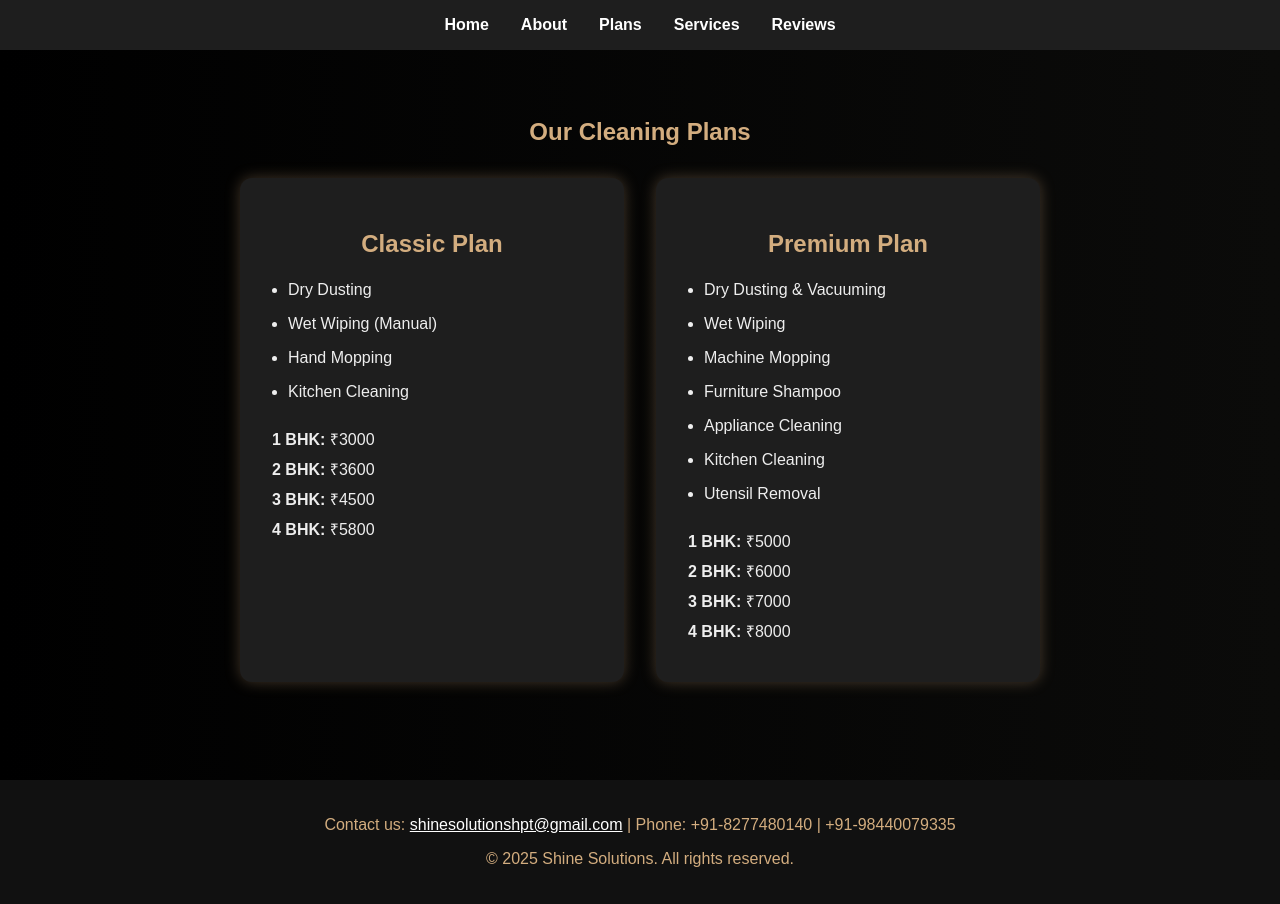
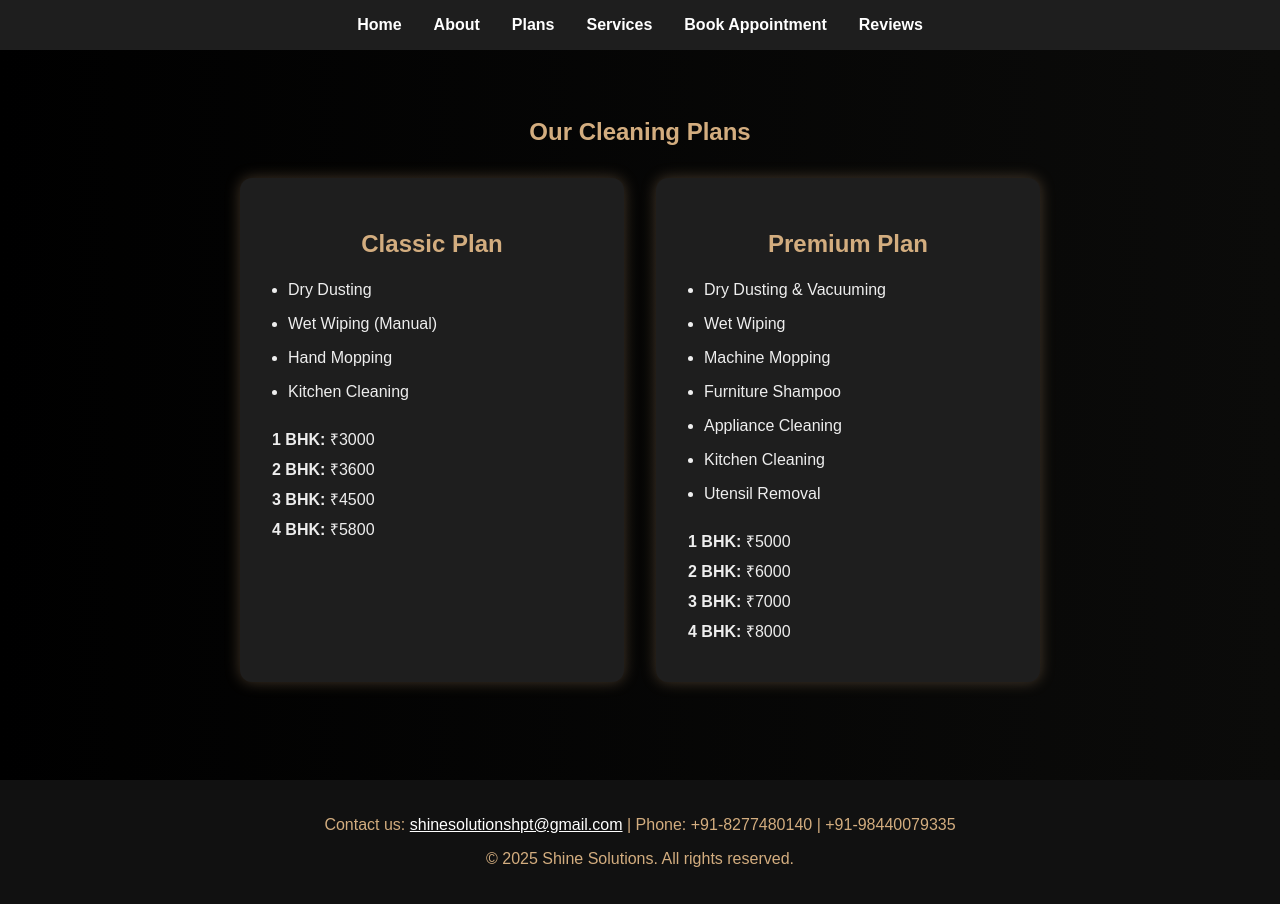
Before and after one commit to ullaskhamitkar/ShineSolutions, a plain HTML site: page plans.html in a window 1280 px wide. Drawn offline with Linux system fonts and the light colour scheme.

Commit message:
plans.html

```diff
--- a/plans.html
+++ b/plans.html
@@ -147,6 +147,7 @@
             <a href="about.html">About</a>
             <a href="plans.html">Plans</a>
             <a href="services.html">Services</a>
+            <a href="appointment.html">Book Appointment</a>
             <a href="reviews.html">Reviews</a>
         </div>
     </nav>
@@ -207,4 +208,5 @@
     </footer>
 </body>
 
+
 </html>
```
